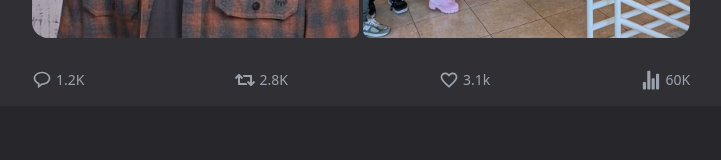
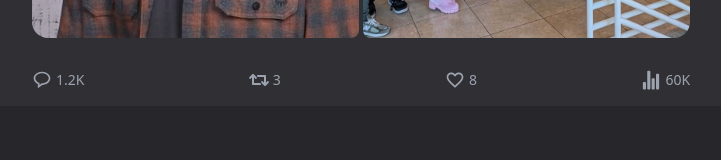
Before and after one commit to Daniel-PerezF/portfolioX, a React (Create React App) app in the folder portfoliox/: page / in a window 1280 px wide. Shown: the part 1471-1631 px from the top of the page, without its empty margins (279-1000 px from the left). Built offline with nearby package versions, Linux system fonts and the light colour scheme.

Commit message:
banner reusable

```diff
--- a/portfoliox/src/components/About.tsx
+++ b/portfoliox/src/components/About.tsx
@@ -54,7 +54,8 @@ export function About() {
       selectedImageIndex === 0 ? images.length - 1 : selectedImageIndex - 1
     );
   };
-
+  const retweetCount = retweets ? "3" : "4";
+  const likeCount = favorites ? "8" : "9";
   return (
     <div className="h-full">
       <div
@@ -208,7 +209,7 @@ export function About() {
               }}
             >
               <FaRetweet />
-              <p className="text-sm ">2.8K</p>
+              <p className="text-sm ">{retweetCount}</p>
             </div>
             <div
               className={`flex gap-1 ${
@@ -219,7 +220,7 @@ export function About() {
               }}
             >
               {favorites ? <MdFavoriteBorder /> : <MdOutlineFavorite />}
-              <p className="text-sm ">3.1k</p>
+              <p className="text-sm ">{likeCount}</p>
             </div>
             <div className="flex gap-1">
               <IoStatsChart />
--- a/portfoliox/src/pages/LinksPage.tsx
+++ b/portfoliox/src/pages/LinksPage.tsx
@@ -32,7 +32,7 @@ export default function LinksPage() {
                 />
               </div>
               <div className="">
-                <a href="/" className="py-2 absolute left-[1%]">
+                <a href="/" className="py-2 absolute left-[1%] pl-2 md:pl-0">
                   <FaArrowLeft
                     className={`text-xl hover:scale-110 duration-150 ease-in-out ${
                       darkMode ? "text-light" : "text-dark"
```
